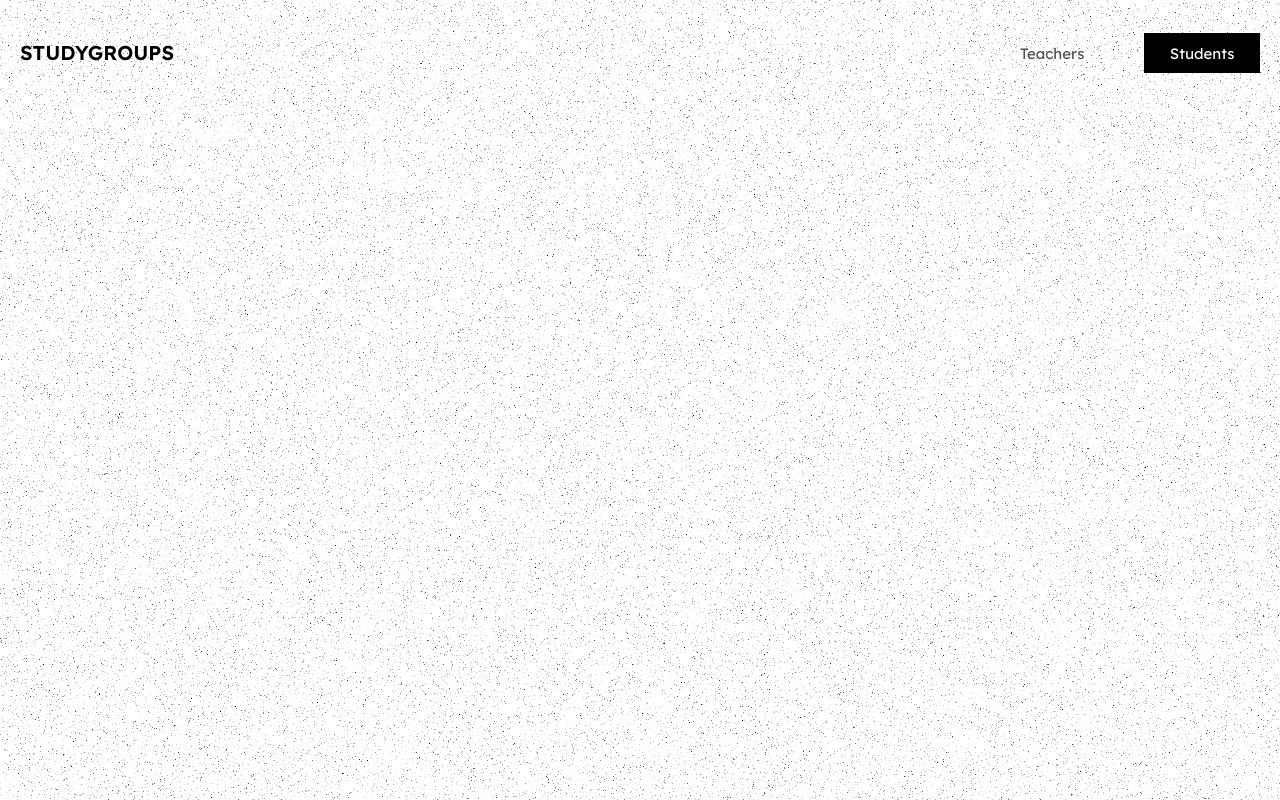
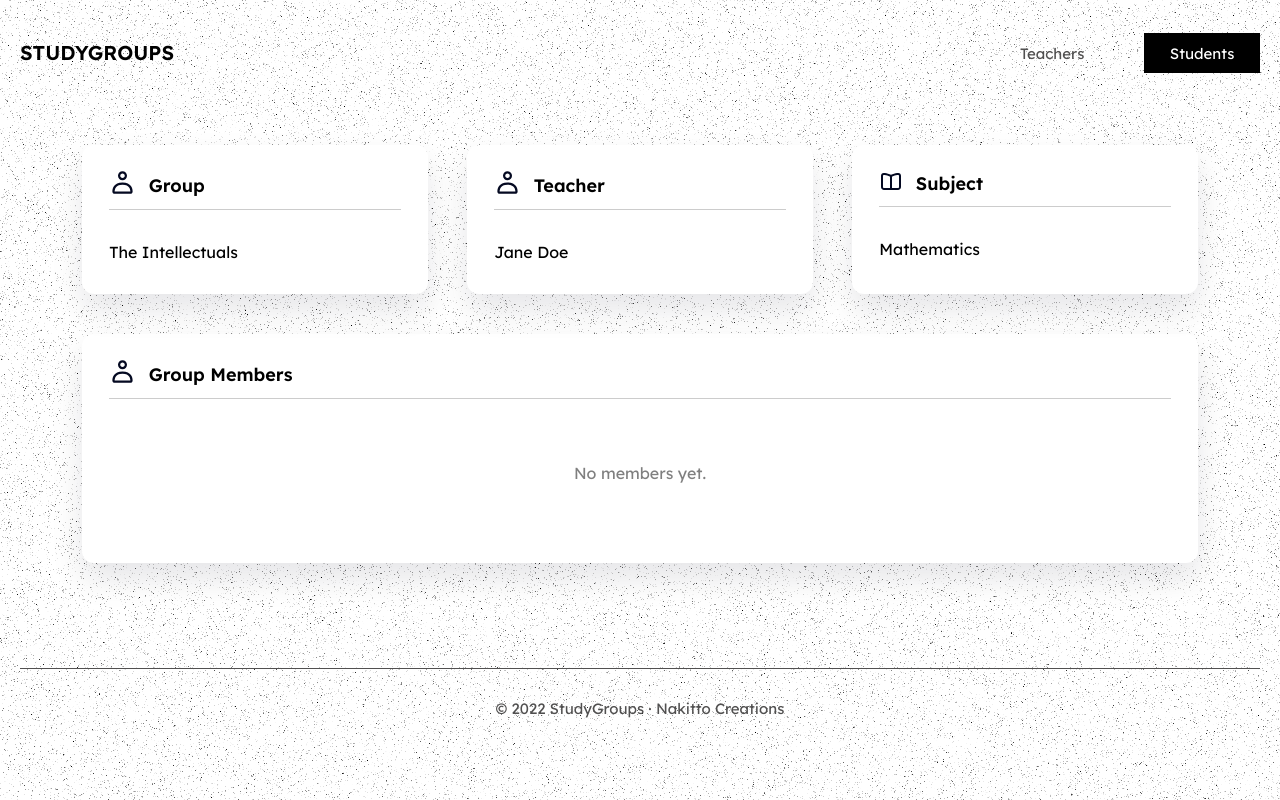
Before and after one commit to Cathella/study__groups, a React (Create React App) app: page /group in a window 1280 px wide. Built offline with nearby package versions, Linux system fonts and the light colour scheme.

Commit message:
Add Group component

```diff
--- a/src/App.js
+++ b/src/App.js
@@ -11,6 +11,7 @@ import TeacherDashboard from './pages/teachers/Dashboard';
 import StudentDashboard from './pages/students/Dashboard';
 import NewGroup from './pages/teachers/NewGroup';
 import Groups from './pages/Groups';
+import Group from './pages/Group';
 import Nav from './components/Nav';
 
 const App = () => {
@@ -31,6 +32,7 @@ const App = () => {
           <Route path="students/signup" element={<StudentSignup />} />
           <Route path="students/login" element={<StudentLogin />} />
           <Route path="/groups" element={<Groups />} />
+          <Route path="/group" element={<Group />} />
         </Routes>
       </div>
     </BrowserRouter>
--- /dev/null
+++ b/src/pages/Group.js
@@ -0,0 +1,61 @@
+import Footer from '../components/Footer'
+import BookIcon from '../img/Book.svg'
+import UserIcon from '../img/User.svg'
+
+export default function Group() {
+  return (
+    <>
+      <div className='dashboard-container'>
+        <section className='dashboard-content'>
+          <div className='group-card'>
+            <div className='dash-heading'>
+              <h4>
+                <span>
+                  <img src={UserIcon} alt='' />
+                </span>
+                <span className='text'>Group</span>
+              </h4>
+            </div>
+            <p>The Intellectuals</p>
+          </div>
+          <div className='group-card'>
+            <div className='dash-heading'>
+              <h4>
+                <span>
+                  <img src={UserIcon} alt='' />
+                </span>
+                <span className='text'>Teacher</span>
+              </h4>
+            </div>
+            <p>Jane Doe</p>
+          </div>
+          <div className='group-card'>
+            <div className='dash-heading'>
+              <h4>
+                <span>
+                  <img src={BookIcon} alt='' />
+                </span>
+                <span className='text'>Subject</span>
+              </h4>
+            </div>
+            <p>Mathematics</p>
+          </div>
+        </section>
+        <section>
+          <div className='dash-groups'>
+            <div className='dash-heading'>
+              <h4>
+                <span>
+                  <img src={UserIcon} alt='' />
+                </span>
+                <span className='text'>Group Members</span>
+              </h4>
+            </div>
+            <p>No members yet.</p>
+          </div>
+        </section>
+      </div>
+      <Footer />
+    </>
+  )
+}
--- a/src/pages/students/Dashboard.css
+++ b/src/pages/students/Dashboard.css
@@ -23,27 +23,21 @@
 
 .dash-address,
 .dash-contact,
-.dash-groups {
+.dash-groups,
+.group-card {
   padding: 1.5em 1.7em 2em;
   background: #FFFFFF;
   box-shadow: 0px 16px 32px rgba(4, 9, 33, 0.1);
   border-radius: 12px;
 }
 
-/* .dash-contact {
-  width: 32%;
-} */
-
 .dash-address,
 .dash-contact,
-.dash-link {
+.dash-link,
+.group-card {
   width: 100%;
   margin-bottom: 2em;
 }
-
-/* .dash-link {
-  width: 20%;
-} */
 
 .dash-link a {
   padding: 2.7em 0;
@@ -89,7 +83,8 @@
   .dash-address,
   .dash-contact,
   .dash-link,
-  .dash-groups {
+  .dash-groups,
+  .group-card {
     margin: 0;
   }
 
@@ -105,6 +100,10 @@
     width: 22%;
   }
 
+  .group-card {
+    width: 31%;
+  }
+
   .dash-groups {
     width: 100%;
     margin-top: 2.5em;
--- a/src/pages/students/Dashboard.js
+++ b/src/pages/students/Dashboard.js
@@ -41,7 +41,7 @@ export default function Dashboard() {
             <p>+256750123456</p>
           </div>
           <div className='dash-link'>
-            <Link to=''>
+            <Link to='/groups'>
               <img src={PlusIcon} alt='' />
               <p>Join Study Group</p>
             </Link>
```
Also changed, not shown: src/img/Book.svg (added).
